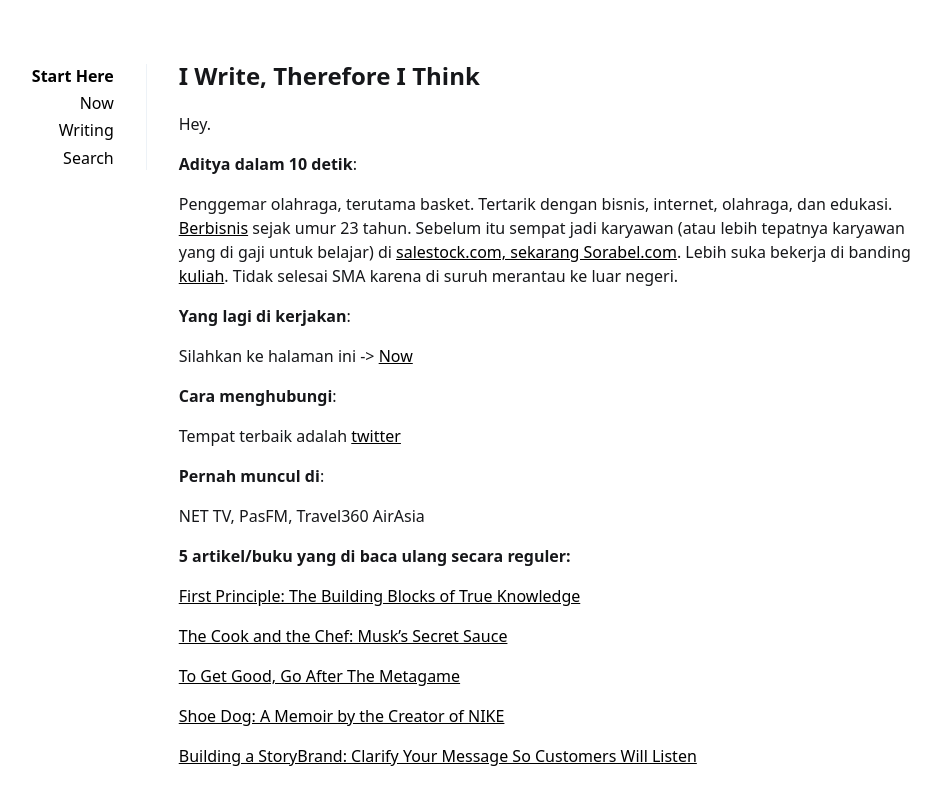
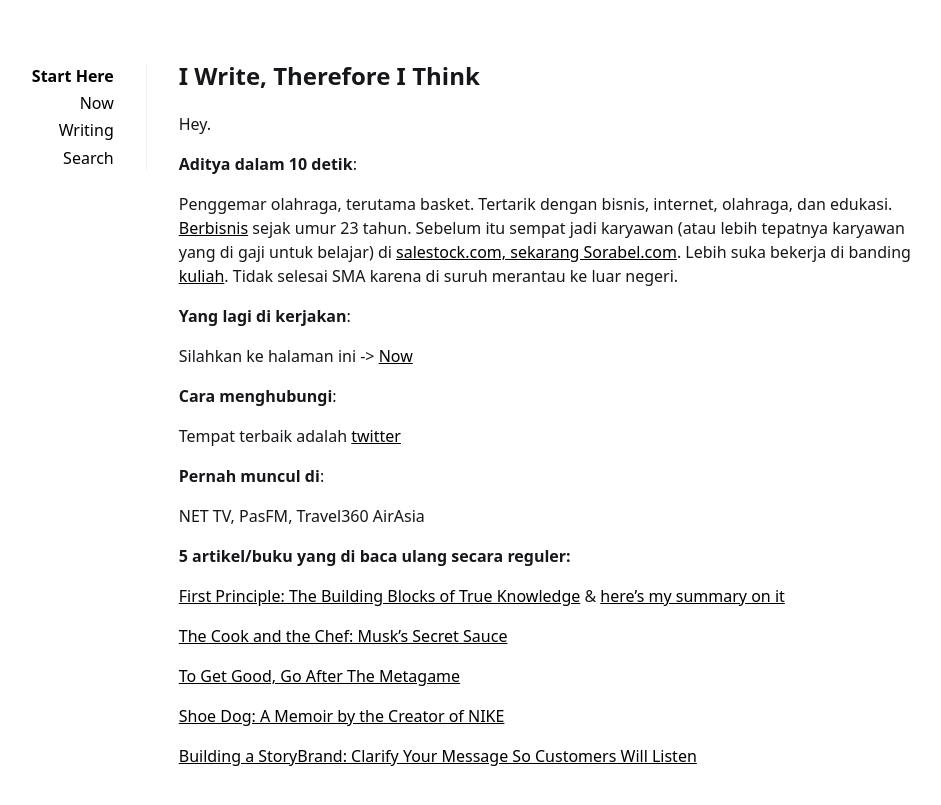
Before and after one commit to chickenchop/jekyll, a Jekyll site: the page built from _pages/starthere.md, in a window 1280 px wide. Shown: the top 805 px of the page, without its empty margins (174-1115 px from the left). Built offline with Jekyll 4.4.1, drawn with Linux system fonts in a browser that asks for light colours.

Commit message:
Update starthere page with summary of 1st article

```diff
--- a/_pages/starthere.md
+++ b/_pages/starthere.md
@@ -24,7 +24,7 @@ NET TV, PasFM, Travel360 AirAsia
 
 **5 artikel/buku yang di baca ulang secara reguler:**
 
-[First Principle: The Building Blocks of True Knowledge](https://fs.blog/2018/04/first-principles/)
+[First Principle: The Building Blocks of True Knowledge](https://fs.blog/2018/04/first-principles/) & [here's my summary on it](https://adityads.com/2020/05/29/summary-first-principle)
 
 [The Cook and the Chef: Musk’s Secret Sauce](https://waitbutwhy.com/2015/11/the-cook-and-the-chef-musks-secret-sauce.html)
 
```
